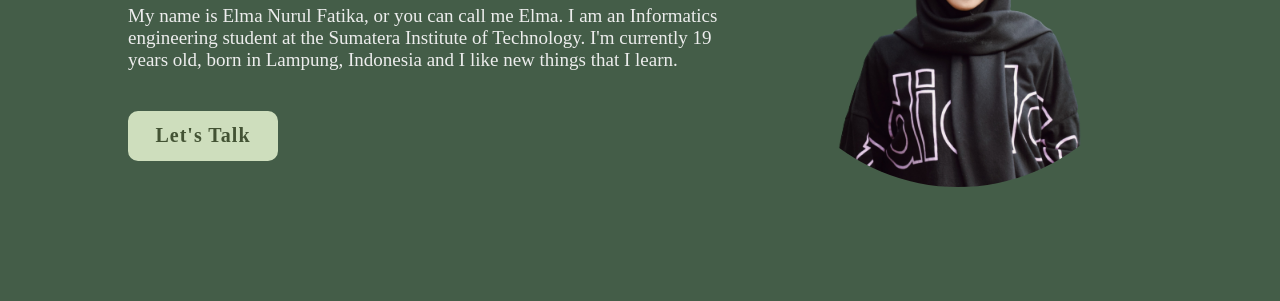
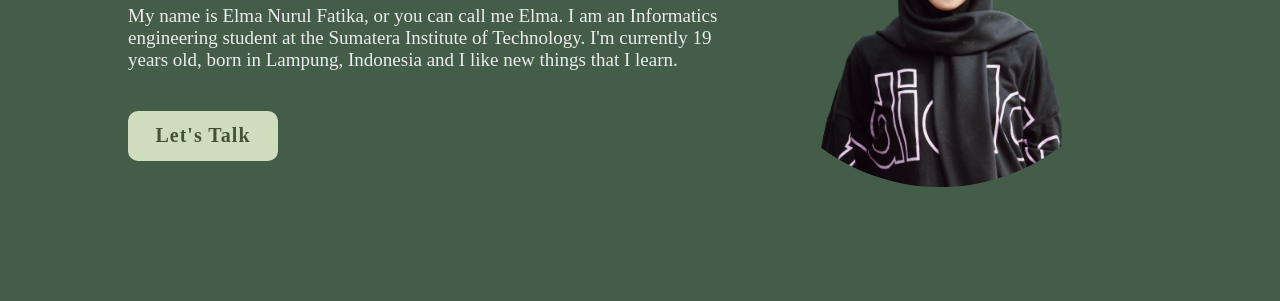
Before and after one commit to ElmaaNF/CSS, a plain HTML site: page index.html in a window 1280 px wide. Shown: the part 413-714 px from the top of the page. Drawn offline with nearby package versions, Linux system fonts and the light colour scheme.

Commit message:
initial commit

```diff
--- a/index.html
+++ b/index.html
@@ -35,8 +35,7 @@
             <a href="https://github.com/ElmaaNF"><i class='bx bxl-github' ></i></a>
         </div>
         <div class="gambar">
-            <img src="background.png" alt="shape">
-            <img src="elma.png" alt="profil">
+            <img src="ELMA.png" alt="profil">
         </div>
 
     </section>
```
